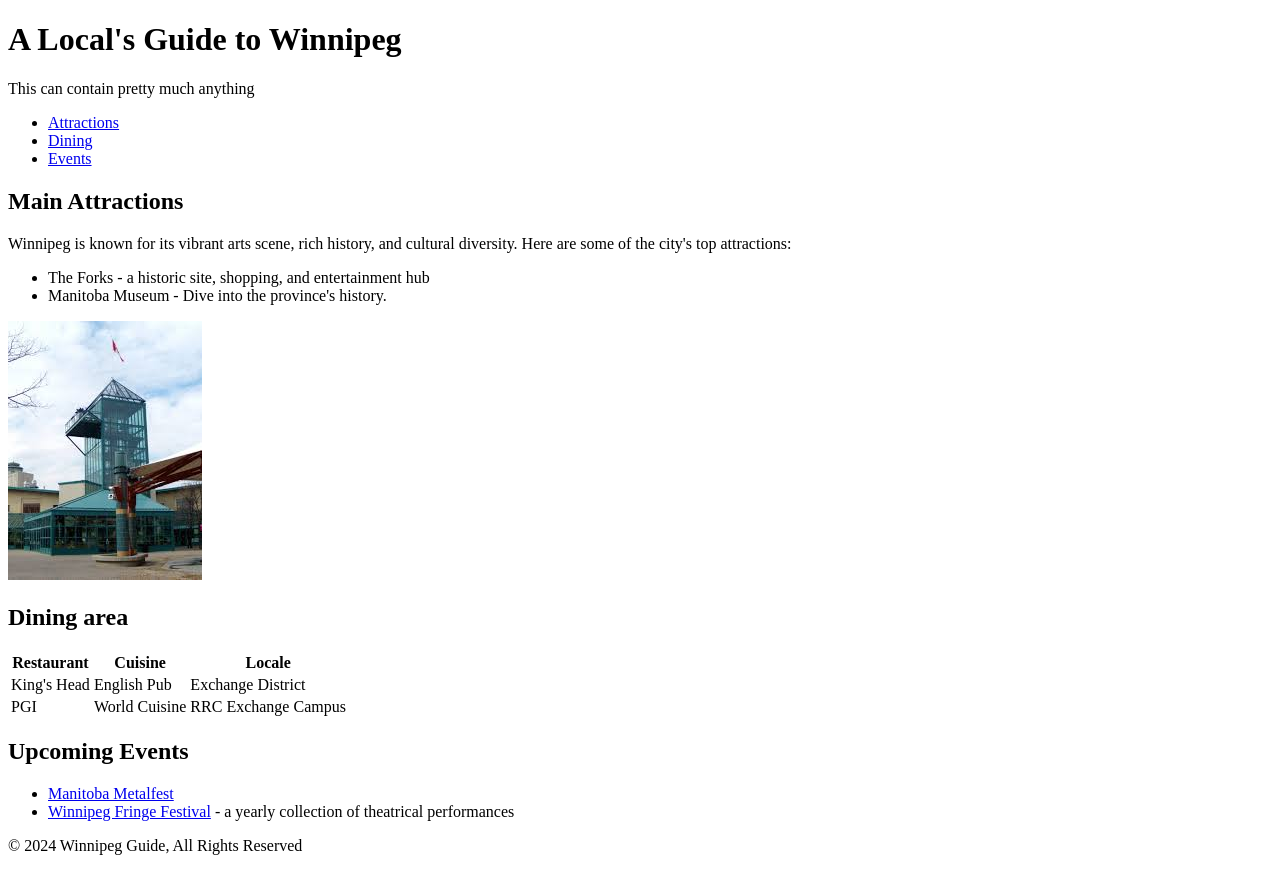
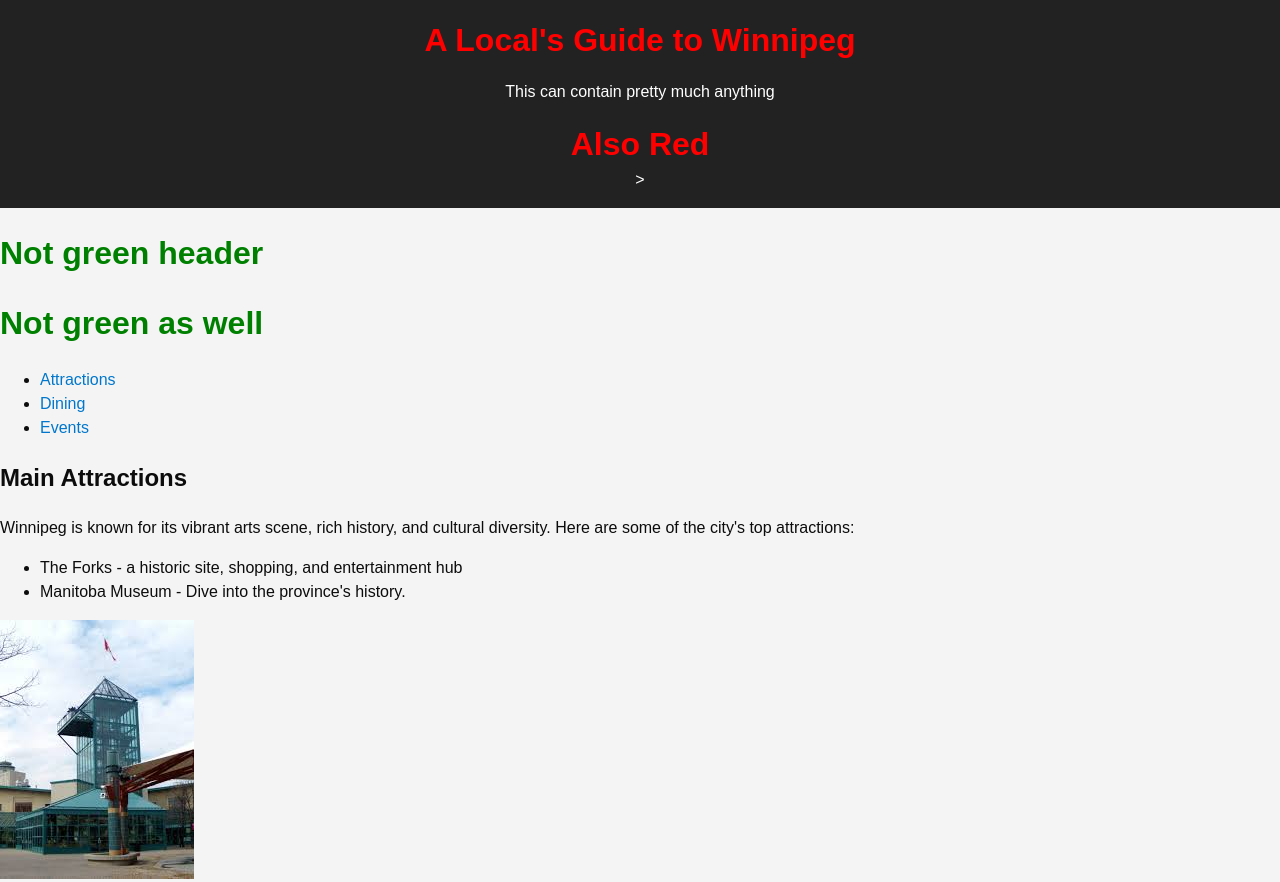
Before and after one commit to zMontreuilRRC/comp_2230_module_1_demo, a plain HTML site: page index.html in a window 1280 px wide. Shown: the top 882 px of the page. Drawn offline with Linux system fonts and the light colour scheme.

Commit message:
Add initial stylesheet

```diff
--- a/index.html
+++ b/index.html
@@ -3,13 +3,18 @@
 <head>
     <meta charset="UTF-8" />
     <title>Winnipeg Local Guide</title>
+    <link rel="stylesheet" href="styles.css" />
 </head>
 <body>
     <header>
-        <h1>A Local's Guide to Winnipeg</h1>
+        <h1 id="red_header">A Local's Guide to Winnipeg</h1>
         <p>This can contain pretty much anything</p>
+        <h1 id="red_header">Also Red</h1>>
     </header>
 
+    <h1>Not green header</h1>
+
+    <h1>Not green as well</h1>
     <!-- navigation section -->
     <nav>
         <!-- unordered list -->
--- /dev/null
+++ b/styles.css
@@ -0,0 +1,49 @@
+/* global style */
+
+/* body: selector (all elements in the body element) */
+body {
+    /* default and fallback fonts */
+    font-family: Arial, sans-serif;
+
+    /* text colour */
+    color: #0c0c0c;
+
+    /* background colour */
+    background-color: #f4f4f4;
+
+    /* ruleset */
+    line-height: 1.5;
+
+    /* box model rules */
+    margin: 0;
+    padding: 0;
+
+    /* set the font-size to take up its maximum space, but adjust as the window shrinks */
+    font-size: 100%;
+}
+
+a {
+    color: #07c;
+    text-decoration: none;
+}
+
+/* psuedo-class targets elements when hovered over */
+a:hover {
+    text-decoration: underline;
+}
+
+header {
+    background-color: #222;
+    color: #fff;
+    text-align: center;
+    padding: 1rem 0;
+}
+
+header h1 {
+    margin: 0;
+    color: red;
+}
+
+h1{
+    color: green;
+}
```
